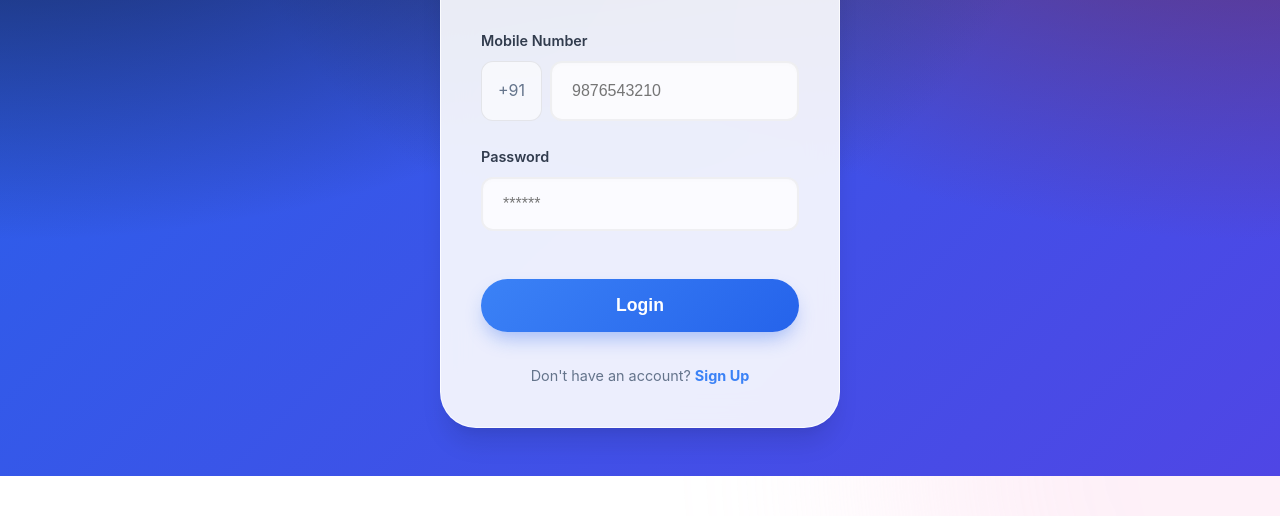
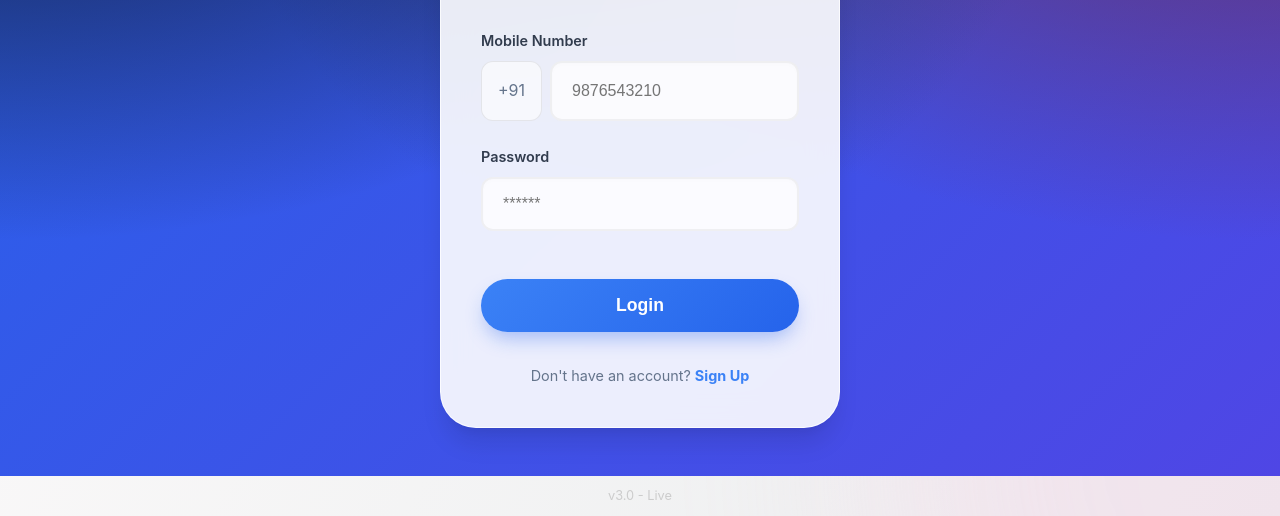
Before and after one commit to gmanoj4576-ops/vastra-laundry, a website built with Vite: page index.html in a window 1280 px wide. Shown: the part 324-840 px from the top of the page. Before the commit the page ends 800 px from the top, so only its background shows below. Built offline with nearby package versions, Linux system fonts and the light colour scheme.

Commit message:
Fix: Force Cache Bust & Add Version Indicator [v3.0]

```diff
--- a/index.html
+++ b/index.html
@@ -10,6 +10,7 @@
 
 <body>
   <div id="app"></div>
+  <div style="text-align: center; padding: 10px; font-size: 0.8rem; color: #ccc;">v3.0 - Live</div>
   <script type="module" src="/main.js"></script>
 </body>
 
```
